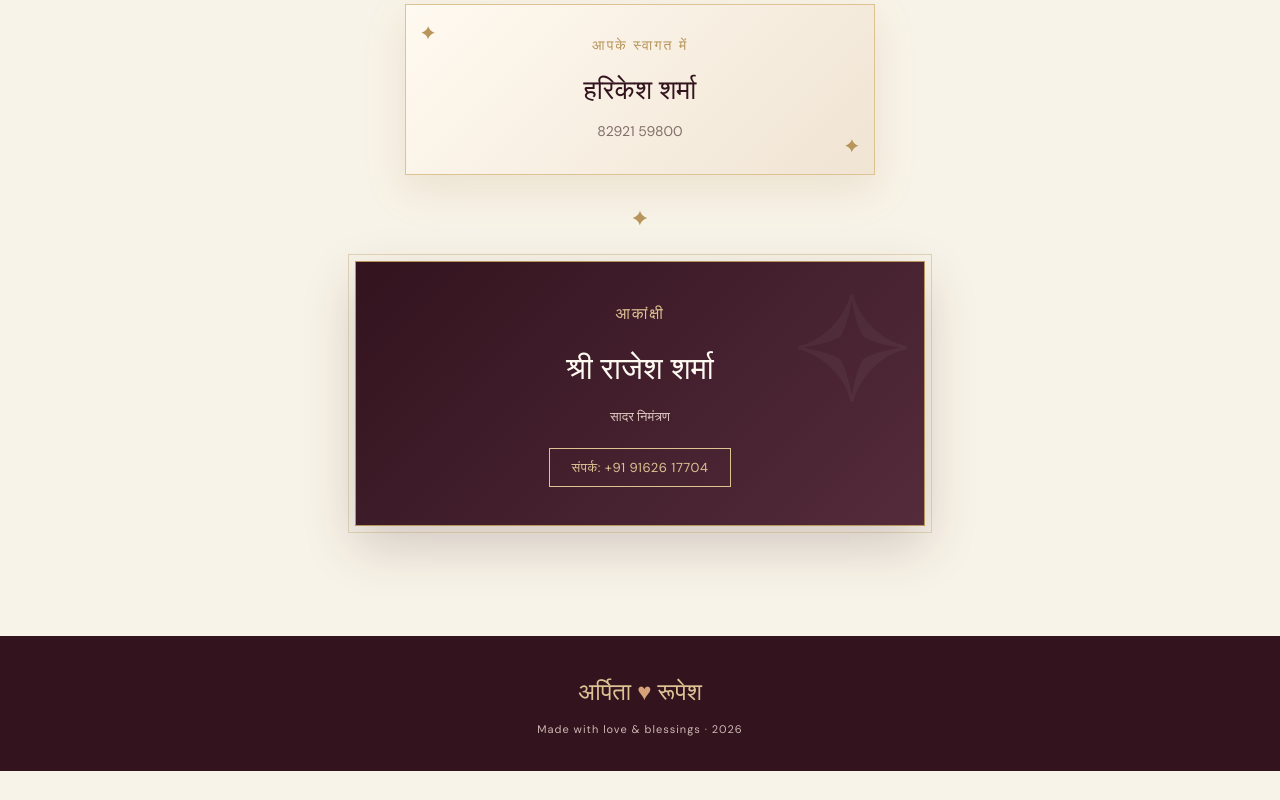
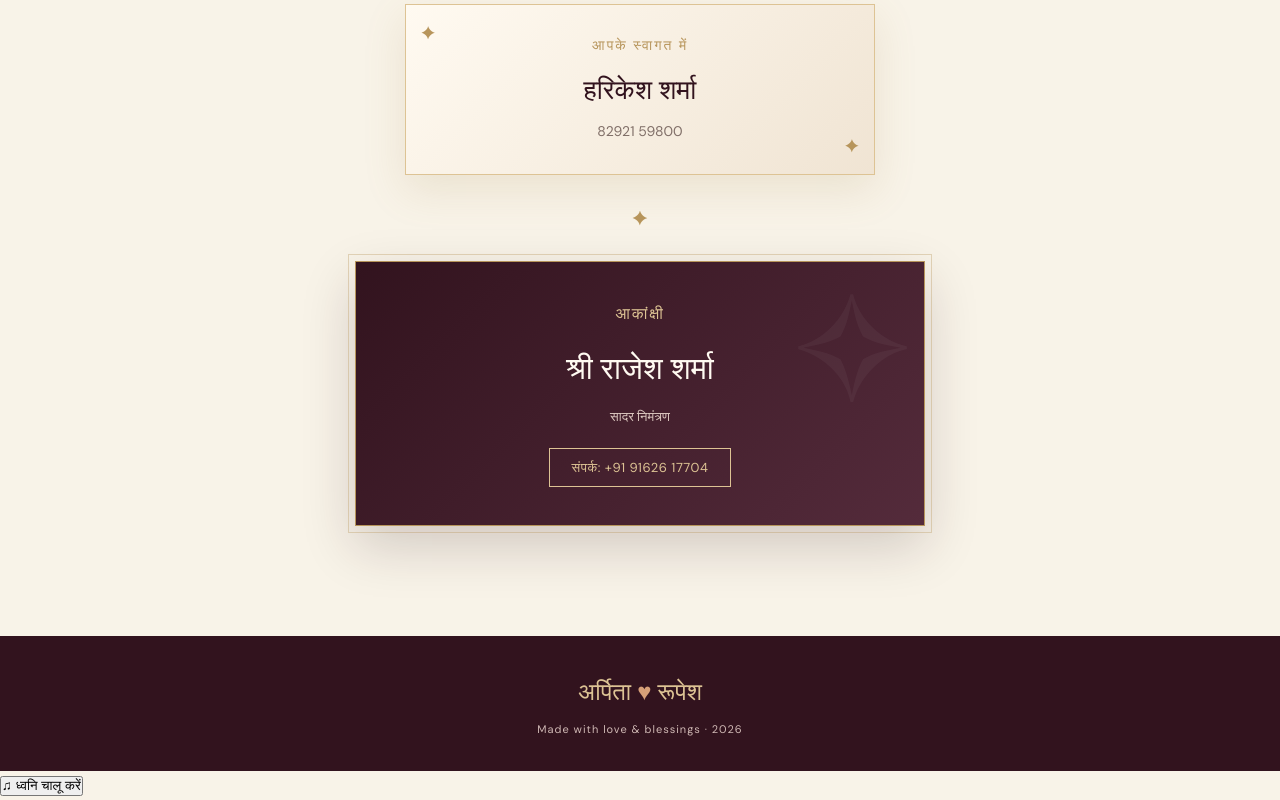
Before and after one commit to mrharyyy/Invitation-, a plain HTML site: page index.html in a window 1280 px wide. Shown: the part 4440-5240 px from the top of the page. Before the commit the page ends 5211 px from the top, so only its background shows below. Drawn offline with nearby package versions, Linux system fonts and the light colour scheme; a web font is replaced by a local one.

Commit message:
Add wedding background music controls

```diff
--- a/index.html
+++ b/index.html
@@ -273,6 +273,16 @@
     <small>Made with love & blessings · 2026</small>
   </footer>
 
+
+  <!-- BACKGROUND WEDDING MUSIC -->
+  <audio id="weddingMusic" src="assets/audio/wedding-music.m4a"
+         autoplay loop preload="auto" playsinline></audio>
+  <button class="music-toggle" id="musicToggle" type="button"
+          aria-label="ध्वनि चालू करें" aria-pressed="false">
+    <span aria-hidden="true">♫</span>
+    <span id="musicToggleLabel">ध्वनि चालू करें</span>
+  </button>
+
   <button class="back-top" id="backTop" aria-label="Back to top">
     ↑
   </button>
```
